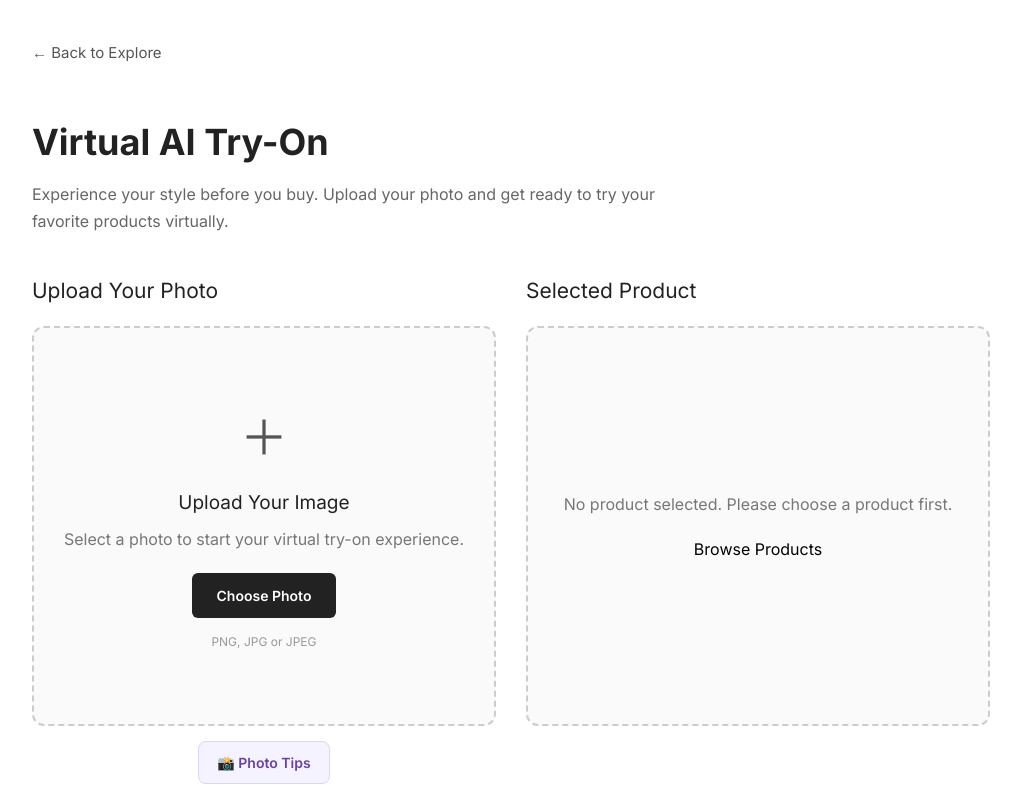
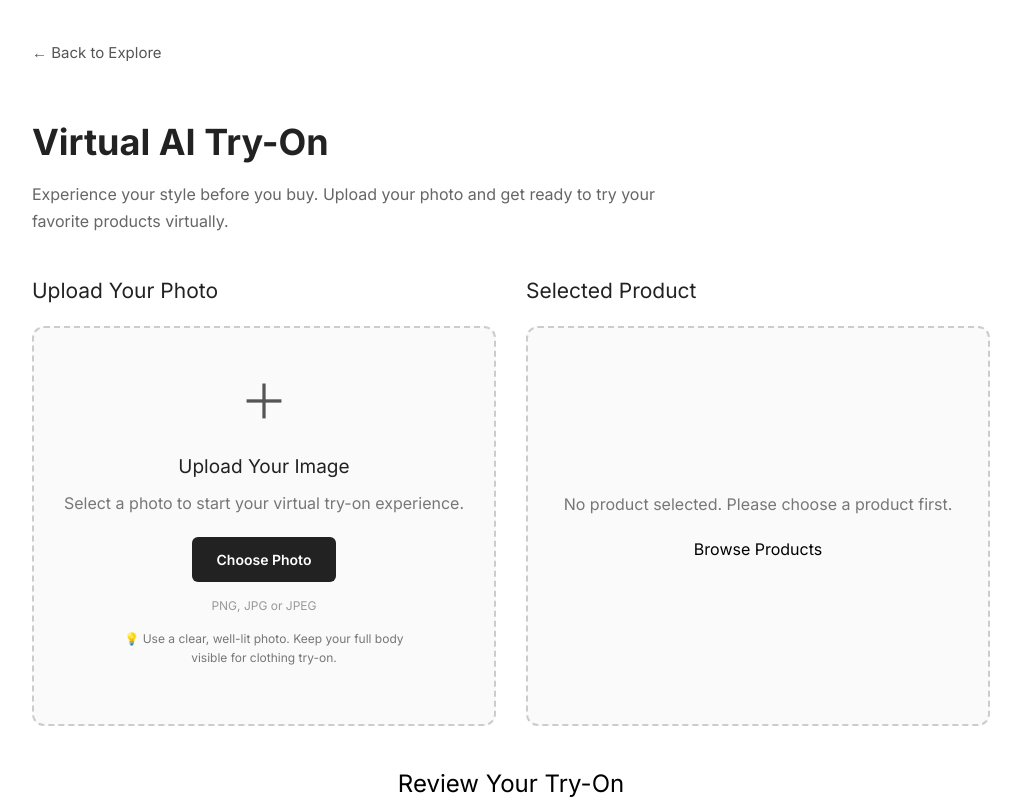
Before and after one commit to Vivekvadher1/Virtual-TryOn, a Next.js app in the folder virtual-ai-tryon/: page /explore/try-on in a window 1280 px wide. Shown: the top 800 px of the page, without its empty margins (129-1150 px from the left). Built offline with nearby package versions, Linux system fonts and the light colour scheme.

Commit message:
Inline Guidance
Added the inline guidance for uploading the image

```diff
--- a/virtual-ai-tryon/app/explore/try-on/page.tsx
+++ b/virtual-ai-tryon/app/explore/try-on/page.tsx
@@ -17,9 +17,6 @@ function TryOnContent() {
 
   // Store the generation result message.
   const [generationMessage, setGenerationMessage] = useState("");
-
-  // Control the Photo Tips popup.
-  const [showPhotoTips, setShowPhotoTips] = useState(false);
 
   // Read selected product options from the URL.
   const searchParams = useSearchParams();
@@ -204,18 +201,14 @@ function TryOnContent() {
                 </label>
 
                 <span>PNG, JPG or JPEG</span>
+
+                <p className="upload-guidance-text">
+                  💡 Use a clear, well-lit photo. Keep your full body visible
+                  for clothing try-on.
+                </p>
               </>
             )}
           </div>
-
-          {/* Photo Tips Button */}
-          <button
-            type="button"
-            className="photo-tips-btn"
-            onClick={() => setShowPhotoTips(true)}
-          >
-            📸 Photo Tips
-          </button>
         </div>
 
         {/* Product preview section */}
@@ -255,52 +248,6 @@ function TryOnContent() {
           )}
         </div>
       </section>
-
-      {/* Photo Tips Popup */}
-      {showPhotoTips && (
-        <div
-          className="photo-tips-overlay"
-          onClick={() => setShowPhotoTips(false)}
-        >
-          <div
-            className="photo-tips-popup"
-            onClick={(event) => event.stopPropagation()}
-          >
-            <div className="photo-tips-header">
-              <h2>📸 Photo Upload Tips</h2>
-
-              <button
-                type="button"
-                className="photo-tips-close"
-                onClick={() => setShowPhotoTips(false)}
-                aria-label="Close photo tips"
-              >
-                ×
-              </button>
-            </div>
-
-            <p className="photo-tips-description">
-              Follow these tips to get a better virtual try-on experience.
-            </p>
-
-            <ul className="photo-tips-list">
-              <li>Upload a clear, well-lit photo.</li>
-              <li>Keep your full body visible for clothing try-on.</li>
-              <li>Stand straight and face the camera.</li>
-              <li>Avoid objects covering your outfit.</li>
-              <li>Use a simple background for better results.</li>
-            </ul>
-
-            <button
-              type="button"
-              className="photo-tips-done-btn"
-              onClick={() => setShowPhotoTips(false)}
-            >
-              Got it
-            </button>
-          </div>
-        </div>
-      )}
 
       {/* Try-On Confirmation Summary */}
       <section className="try-on-summary-section">
--- a/virtual-ai-tryon/app/styles/TryOn.css
+++ b/virtual-ai-tryon/app/styles/TryOn.css
@@ -736,3 +736,14 @@
         font-size: 18px;
     }
 }
+
+/* Inline Photo Upload Guidance */
+.upload-guidance-text {
+    max-width: 280px;
+    margin: 14px auto 0;
+    color: #888888;
+    font-size: 12px;
+    line-height: 1.6;
+    text-align: center;
+    font-weight: 400;
+}
```
